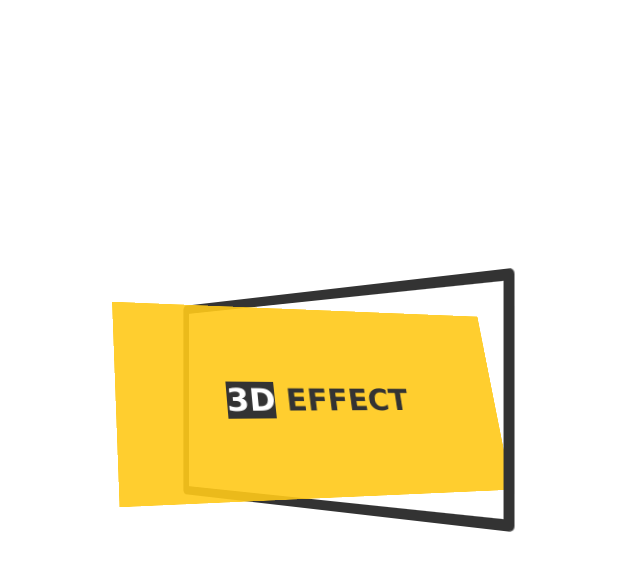
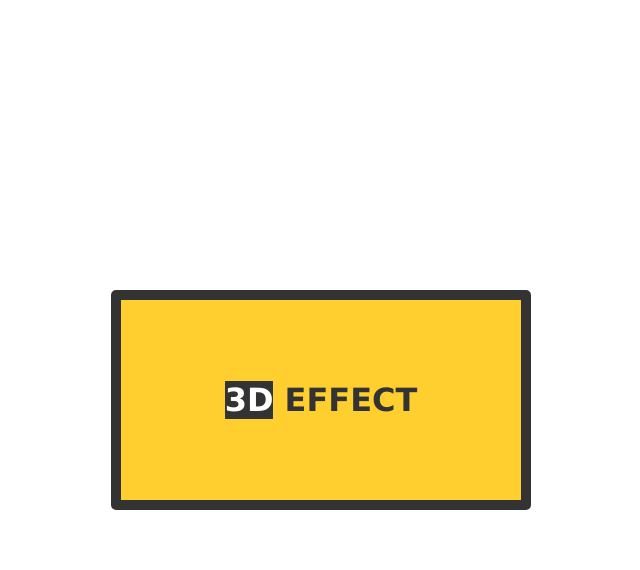
Before and after one commit to Marshal10/3d-card, a plain HTML site: page index.html in a window 1280 px wide. In both pictures the pointer is over the element 667 px from the left and 400 px from the top of the page. Shown: the whole page, without its empty margins (319-959 px from the left). Drawn offline with Linux system fonts and the light colour scheme.

Commit message:
Card animation

```diff
--- a/style.css
+++ b/style.css
@@ -22,6 +22,7 @@
     border-radius: 5px;
     transform: rotateY(-40deg);
     transform-style: preserve-3d;
+    transition: all .4s;
 }
 
 .content{
@@ -32,6 +33,8 @@
     align-items: center;
     justify-content: center;
     transform: rotateY(60deg) rotateX(20deg);
+    border-radius: 5px;
+    transition: all .4s;
 }
 
 .heading{
@@ -44,3 +47,12 @@
     background-color: #333;
     color: #fff;
 }
+
+.card:hover .frame{
+    transform: rotateY(0);
+}
+
+.card:hover .content{
+    transform: rotateY(0) rotateX(0);
+    border-radius: 0;
+}
```
